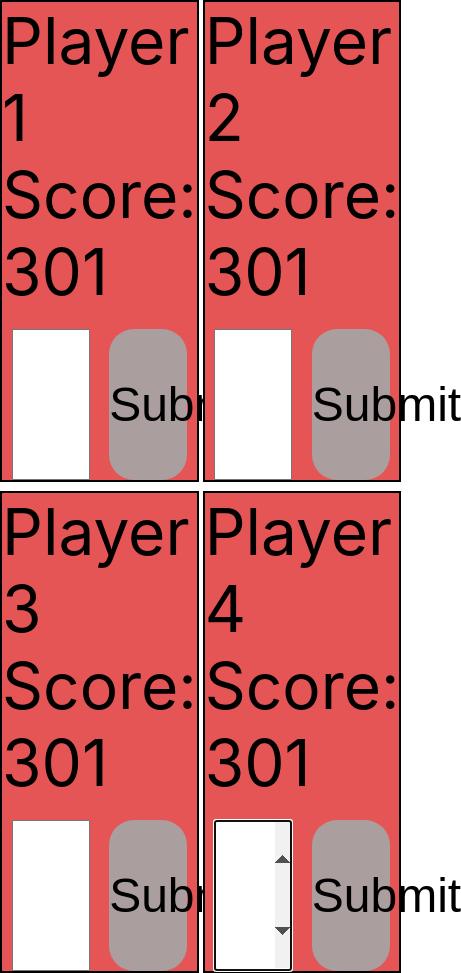
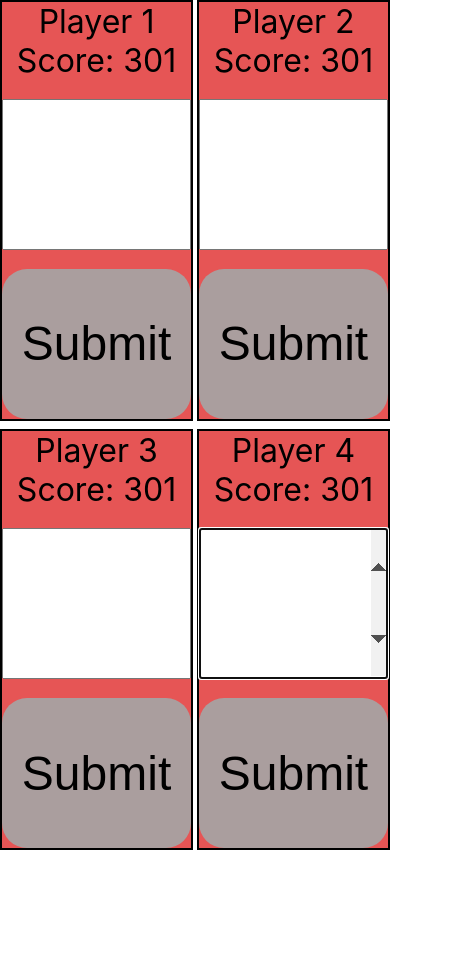
Before and after one commit to UweK17/dartscoreboard-simple, a React (Create React App) app: page / in a window 390 px wide. Shown: the whole page, 461 px wide, since content can reach past the window. After the commit the page ends 850 px from the top, so only its background shows below. Built offline with nearby package versions, Linux system fonts and the light colour scheme.

Commit message:
mobile first

```diff
--- a/src/App.css
+++ b/src/App.css
@@ -30,27 +30,29 @@
 }
 
 .playerName {
-  font-size: 4rem;
+  font-size: 2rem;
+  text-align: center;
 }
 
 .playerScore {
-  font-size: 4rem;
+  font-size: 2rem;
+  text-align: center;
 }
 
-form {
+.inputButton {
   display: flex;
-  justify-content: space-around;
+  flex-direction: column;
+}
+
+input {
+  width: 100%;
+  min-height: 150px;
+  font-size: 8rem;
   margin-top: 10%;
 }
 
-input {
-  width: 40%;
-  min-height: 150px;
-  font-size: 8rem;
-}
-
 .btn {
-  width: 40%;
+  width: 100%;
   min-height: 150px;
   border: none;
   border-radius: 25px;
@@ -58,6 +60,7 @@ input {
   font-size: 3rem;
   background-color: rgb(170, 158, 158);
   cursor: pointer;
+  margin-top: 10%;
 }
 
 .inactive {
```
Also changed, not shown: src/App.js (indentation only).
